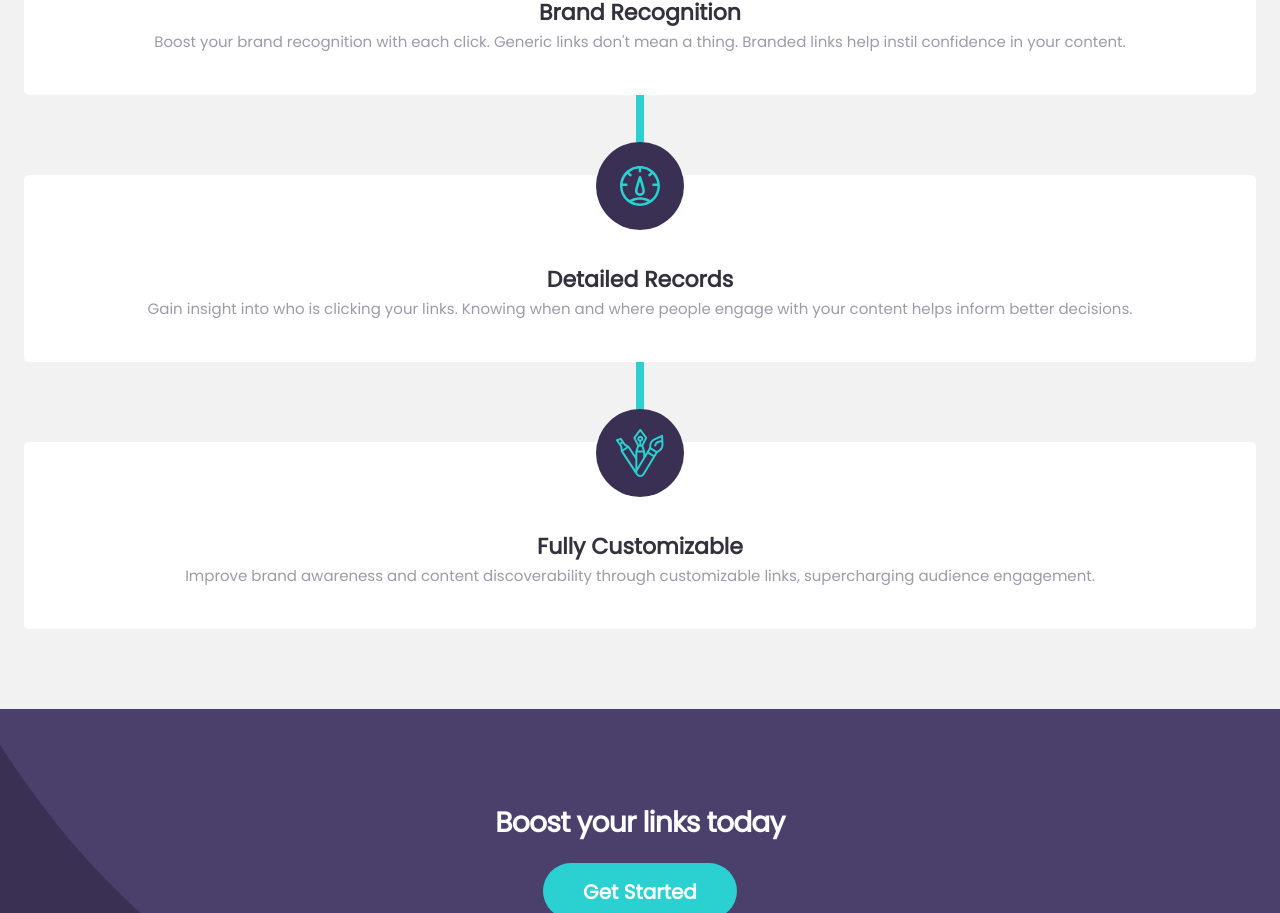
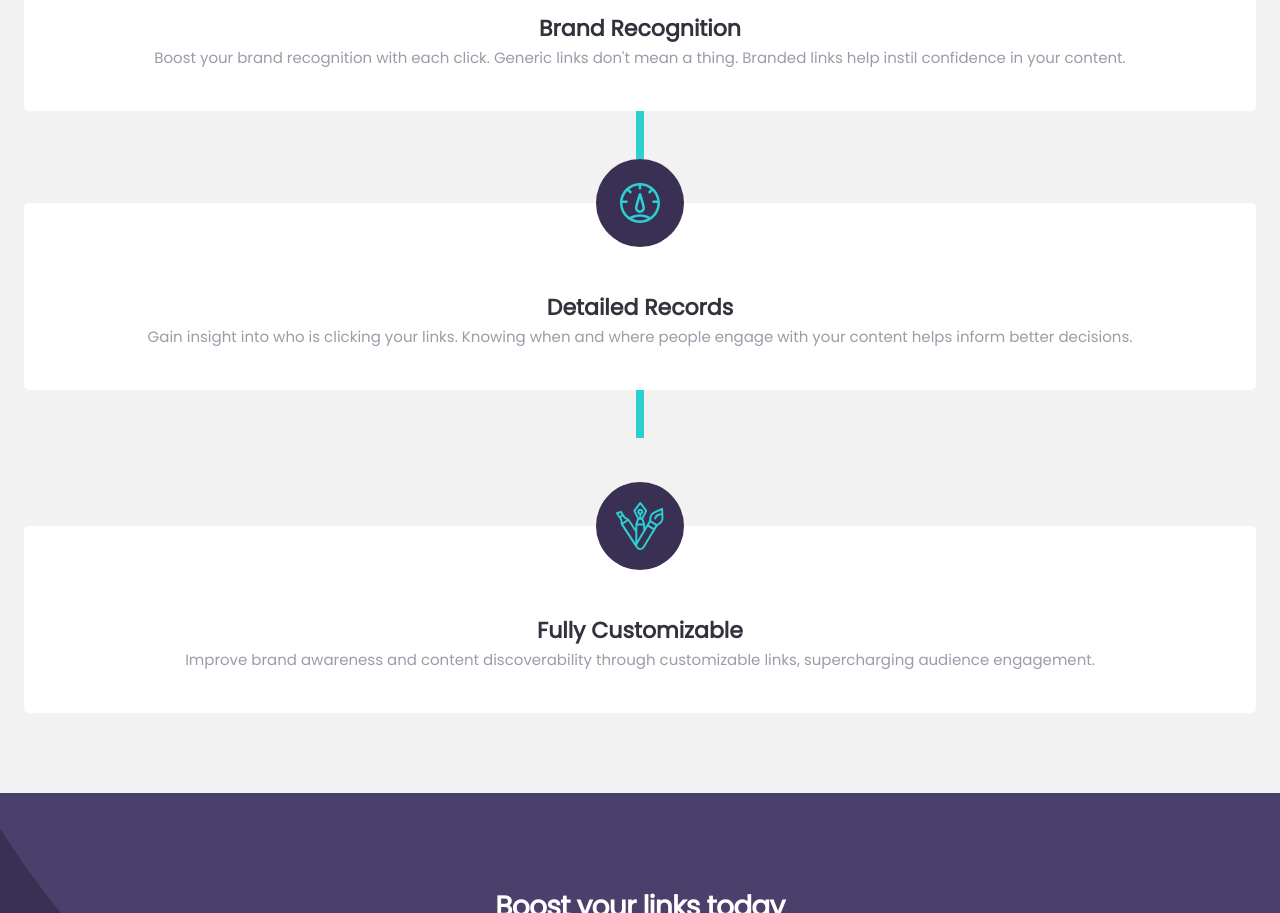
Before and after one commit to NSJTeo/shorten-url-landing-page, a React (Create React App) app: page / in a window 1280 px wide. Shown: the part 2046-2959 px from the top of the page. Built offline with nearby package versions, Linux system fonts and the light colour scheme.

Commit message:
Details section styles

```diff
--- a/src/App.tsx
+++ b/src/App.tsx
@@ -149,6 +149,7 @@ const ShortenerContainer = styled.form`
     background: url(${urlShortenerBackgroundDesktop}) #3a3054;
     flex-direction: row;
     align-items: flex-start;
+    top: -56px;
   }
 `;
 
@@ -225,6 +226,7 @@ const Urls = styled.ul`
   position: relative;
   top: -80px;
   @media (min-width: ${breakpoints.desktop}) {
+    margin: 0;
     margin-bottom: 120px;
   }
 `;
@@ -236,6 +238,13 @@ const DetailsHeader = styled.h2`
   text-align: center;
   letter-spacing: -0.7px;
   color: #34313d;
+  margin-bottom: 1rem;
+  @media (min-width: ${breakpoints.desktop}) {
+    font-size: 40px;
+    line-height: 48px;
+    letter-spacing: -1px;
+    margin-bottom: 18px;
+  }
 `;
 
 const DetailsCopy = styled.p`
@@ -245,7 +254,25 @@ const DetailsCopy = styled.p`
   text-align: center;
   letter-spacing: 0.109091px;
   color: #9e9aa8;
+  margin: 0 auto;
   margin-bottom: 92px;
+  @media (min-width: ${breakpoints.desktop}) {
+    font-size: 18px;
+    line-height: 32px;
+    letter-spacing: 0.122727px;
+    width: 540px;
+    margin-bottom: 100px;
+  }
+`;
+
+const SubDetails = styled.div`
+  max-width: 1440px;
+  margin: 0 auto;
+  @media (min-width: ${breakpoints.desktop}) {
+    display: flex;
+    padding: 0 165px;
+    align-items: flex-start;
+  }
 `;
 
 const DetailsContainer = styled.div`
@@ -253,6 +280,18 @@ const DetailsContainer = styled.div`
   padding: 0 2rem 2.5rem 2rem;
   background: white;
   border-radius: 5px;
+  @media (min-width: ${breakpoints.desktop}) {
+    padding: 0 32px 41px 32px;
+    max-width: 350px;
+  }
+`;
+
+const DetailsContainerRecords = styled(DetailsContainer)`
+  margin-top: 44px;
+`;
+
+const DetailsContainerCustomizable = styled(DetailsContainer)`
+  margin-top: 88px;
 `;
 
 const DetailsSubHeader = styled.h3`
@@ -261,6 +300,10 @@ const DetailsSubHeader = styled.h3`
   line-height: 33px;
   text-align: center;
   color: #34313d;
+  @media (min-width: ${breakpoints.desktop}) {
+    text-align: start;
+    margin-bottom: 12px;
+  }
 `;
 
 const DetailsSubCopy = styled.p`
@@ -269,6 +312,9 @@ const DetailsSubCopy = styled.p`
   line-height: 26px;
   text-align: center;
   color: #9e9aa8;
+  @media (min-width: ${breakpoints.desktop}) {
+    text-align: start;
+  }
 `;
 
 const DetailsImageContainer = styled.div`
@@ -281,7 +327,11 @@ const DetailsImageContainer = styled.div`
   align-items: center;
   justify-content: center;
   position: relative;
-  top: -33px;
+  top: -44px;
+  @media (min-width: ${breakpoints.desktop}) {
+    margin: 0;
+    margin-bottom: -11px;
+  }
 `;
 
 const DetailsDivider = styled.div`
@@ -289,6 +339,11 @@ const DetailsDivider = styled.div`
   height: 3rem;
   background: #2bd0d0;
   margin: 0 auto 2rem auto;
+  @media (min-width: ${breakpoints.desktop}) {
+    height: 8px;
+    width: 30px;
+    margin-top: 152px;
+  }
 `;
 
 const Main = styled.main`
@@ -319,6 +374,10 @@ const Details = styled.div`
   margin: 0 1.5rem;
   position: relative;
   top: -80px;
+  @media (min-width: ${breakpoints.desktop}) {
+    margin: 0 auto;
+    margin-bottom: 40px;
+  }
 `;
 
 const Error = styled.p`
@@ -451,19 +510,20 @@ function App() {
             Track how your links are performing across the web with our advanced
             statistics dashboard.
           </DetailsCopy>
+          <SubDetails>
             <DetailsContainer>
               <DetailsImageContainer>
                 <img src={brandRecognition} alt="" />
               </DetailsImageContainer>
               <DetailsSubHeader>Brand Recognition</DetailsSubHeader>
               <DetailsSubCopy>
-              Boost your brand recognition with each click. Generic links don't
-              mean a thing. Branded links help instil confidence in your
+                Boost your brand recognition with each click. Generic links
+                don't mean a thing. Branded links help instil confidence in your
                 content.
               </DetailsSubCopy>
             </DetailsContainer>
             <DetailsDivider />
-          <DetailsContainer>
+            <DetailsContainerRecords>
               <DetailsImageContainer>
                 <img src={detailedRecords} alt="" />
               </DetailsImageContainer>
@@ -473,9 +533,9 @@ function App() {
                 where people engage with your content helps inform better
                 decisions.
               </DetailsSubCopy>
-          </DetailsContainer>
+            </DetailsContainerRecords>
             <DetailsDivider />
-          <DetailsContainer>
+            <DetailsContainerCustomizable>
               <DetailsImageContainer>
                 <img src={fullyCustomizable} alt="" />
               </DetailsImageContainer>
@@ -484,7 +544,8 @@ function App() {
                 Improve brand awareness and content discoverability through
                 customizable links, supercharging audience engagement.
               </DetailsSubCopy>
-          </DetailsContainer>
+            </DetailsContainerCustomizable>
+          </SubDetails>
         </Details>
         <BottomCTAContainer>
           <BottomCTAHeader>Boost your links today</BottomCTAHeader>
```
Lines whose indentation alone changed are shown as unchanged.
